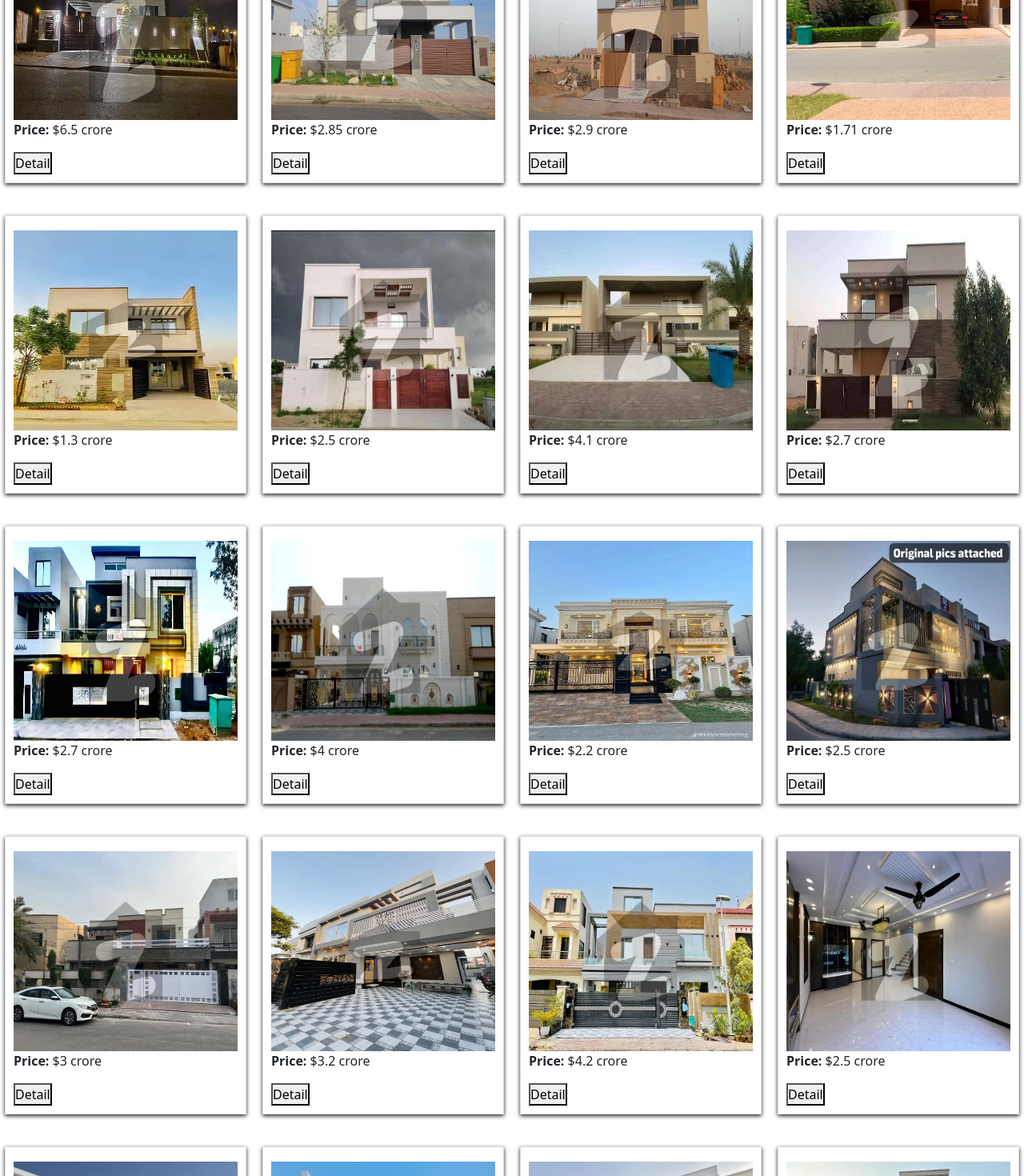
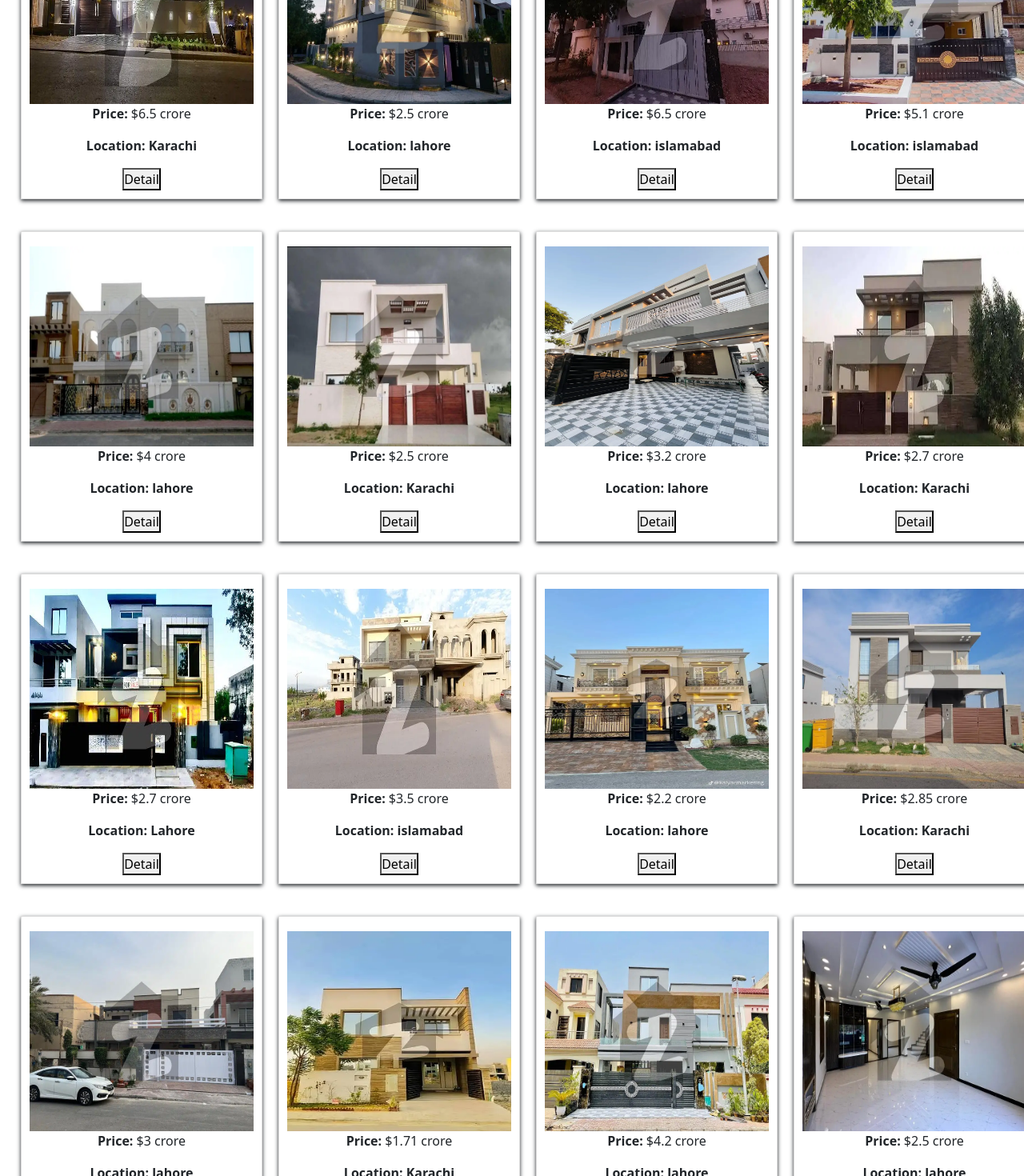
Before and after one commit to Raas-Farooq/lively-shining-homes, a React (Create React App) app: page / in a window 1280 px wide. Shown: the part 320-1790 px from the top of the page at 80% size. Built offline with nearby package versions, Linux system fonts and the light colour scheme.

Commit message:
add Search Functionality

```diff
--- a/src/App.js
+++ b/src/App.js
@@ -3,15 +3,17 @@
 import style from './app.module.css';
 import Navbar from './navbar';
 import Search from './searchHome';
-
+import ShiningHouses from './shiningHouseData';
+import { useGlobalContext } from './myContext';
 
 function App() {
-  console.log("App js Runs ")
+  const {searchInput} = useGlobalContext();
+
   return (
     <div className={style.App}>
       <Navbar />
       <Search />
-      <HousesRender />
+
 
     </div>
   );
--- a/src/HousesRender.js
+++ b/src/HousesRender.js
@@ -1,19 +1,23 @@
-import React from 'react';
+import React, { useEffect, useState } from 'react';
 import {LazyLoadImage} from 'react-lazy-load-image-component';
-import ShiningHouses from './shiningHouseData';
 import classes from './app.module.css';
 import { useGlobalContext } from './myContext';
 
 
+
 const HousesRender = (props) => {
+
+
   const {searchInput } = useGlobalContext();
-  console.log('searchInput: ', searchInput);
+  const [houses, setHouses] = useState([]);
+
+
   return (
     <div>
 
-      {ShiningHouses.length > 0 ? (
+      {props.data.length > 0 ? (
         <ul className={classes.homeCards} >
-        {ShiningHouses.map((home, index) => (
+        {props.data.map((home, index) => (
           <li key={index} className={classes.singleCard} style={{ marginBottom: '20px', border: '1px solid #ddd', padding: '10px' }}>
             <h3> </h3>
             {home.image && (
@@ -24,7 +28,9 @@
                 style={{ width: '280px', height: '250px' }}
               />
             )}
+
             <p> <span className={classes.priceSpan}> Price: </span> ${home.price}</p>
+            <p className={classes.location}>Location: {home.location}</p>
             <button className={classes.detail}> Detail </button>
           </li>
         ))}
--- a/src/myContext.js
+++ b/src/myContext.js
@@ -3,6 +3,7 @@
 const appContext = React.createContext();
 
 const ContextFun = ({children}) => {
+
     const [searchInput, setSearchInput] = useState('');
     const getSearchInput = (input) => {
         setSearchInput(input);
--- a/src/searchHome.js
+++ b/src/searchHome.js
@@ -1,15 +1,25 @@
-import React from "react";
+import React, {useState,useEffect} from "react";
 import searchStyles from './app.module.css';
 import { useGlobalContext } from "./myContext.js";
+import HousesRender from "./HousesRender.js";
+import ShiningHouses from "./shiningHouseData.js";
+
 
 const Search = () => {
 
-    const {getSearchInput} = useGlobalContext();
+    const {searchInput,getSearchInput} = useGlobalContext();
+    const [housesData, setHouseData] = useState([]);
 
+    console.log("houses Data: ", housesData)
     const handleTextInput = (e) => {
         e.preventDefault();
         getSearchInput(e.target.value)
     }
+
+    useEffect(() => {
+        const houses = ShiningHouses.filter(house => house.location.toLowerCase().toString().includes(searchInput.toLowerCase().toString()));
+        houses? setHouseData(houses) : setHouseData(ShiningHouses)
+    }, [searchInput])
     return (
         <div className={searchStyles.searchContainer}>
             <form className={searchStyles.form}>
@@ -19,6 +29,8 @@
                 placeholder="Search Your Favorite City.." />
 
             </form>
+
+            <HousesRender data={housesData} />
         </div>
 
     )
--- a/src/shiningHouseData.js
+++ b/src/shiningHouseData.js
@@ -15,41 +15,41 @@
     },
     {
         id:1,
-        name: "Luxury Villa",
-        price: '2.85 crore',
+        name: "Nice Villa",
+        price: '2.5 crore',
         status: 'for Sale',
-        area: '272 Sq.Yd.',
-        location: 'Karachi',
-        image:"/images/karachi2.webp"
+        area: '375 Sq.Yd.',
+        location: 'lahore',
+        image:"/images/lahore4.webp"
     },
     {
         id:2,
-        name: "Outside Super House",
-        price: '2.9 crore',
+        name:"Jannat House",
+        price: '6.5 crore',
         status: 'for Sale',
-        area: '272 Sq.Yd.',
-        location: 'Karachi',
-        image:"/images/karachi3.webp"
+        area: '500 Sq.Yd.',
+        location: 'islamabad',
+        image:"/images/islamabad7.webp"
     },
+
     {
         id:3,
-        name: "Smart Villa",
-        price: '1.71 crore',
+        name:"Modern Apartment",
+        price: '5.1 crore',
         status: 'for Sale',
-        area: '200 Sq.Yd.',
-        location: 'Karachi',
-        image:"/images/karachi4.webp"
+        area: '380 Sq.Yd.',
+        location: 'islamabad',
+        image:"/images/islamabad2.webp"
     },
     {
         id:4,
-        name: "Shining Apartment",
-        price: '1.3 crore',
+        name: "Designing Villa",
+        price: '4 crore',
         status: 'for Sale',
-        area: '125 Sq.Yd.',
-        location: 'Karachi',
-        image:"/images/karachi5.webp"
-    }
-    ,
+        area: '350 Sq.Yd.',
+        location: 'lahore',
+        image:"/images/lahore2.webp"
+    },
     {
         id:5,
         name: "Classic Home",
@@ -61,12 +61,12 @@
     },
     {
         id:6,
-        name: "Paradise Kothi",
-        price: '4.1 crore',
+        name: "Unique House",
+        price: '3.2 crore',
         status: 'for Sale',
-        area: '500 Sq.Yd.',
-        location: 'Karachi',
-        image:"/images/karachi7.webp"
+        area: '300 Sq.Yd.',
+        location: 'lahore',
+        image:"/images/lahore6.webp"
     },
     {
         id:7,
@@ -85,16 +85,17 @@
         area: '300 Sq.Yd.',
         location: 'Lahore',
         image:"/images/lahore1.webp"
+    }
+    ,{
+        id:9,
+        name:"Stylish Apartment",
+        price: '3.5 crore',
+        status: 'for Sale',
+        area: '270 Sq.Yd.',
+        location: 'islamabad',
+        image:"/images/islamabad5.webp"
     },
-    {
-        id:9,
-        name: "Designing Villa",
-        price: '4 crore',
-        status: 'for Sale',
-        area: '350 Sq.Yd.',
-        location: 'lahore',
-        image:"/images/lahore2.webp"
-    },
+
     {
         id:10,
         name: "Super Luxury",
@@ -106,13 +107,14 @@
     },
     {
         id:11,
-        name: "Nice Villa",
-        price: '2.5 crore',
+        name: "Luxury Villa",
+        price: '2.85 crore',
         status: 'for Sale',
-        area: '375 Sq.Yd.',
-        location: 'lahore',
-        image:"/images/lahore4.webp"
+        area: '272 Sq.Yd.',
+        location: 'Karachi',
+        image:"/images/karachi2.webp"
     },
+
     {
         id:13,
         name: "Vadera Bangla",
@@ -124,12 +126,12 @@
     },
     {
         id:14,
-        name: "Unique House",
-        price: '3.2 crore',
+        name: "Heaven Home",
+        price: '1.71 crore',
         status: 'for Sale',
-        area: '300 Sq.Yd.',
-        location: 'lahore',
-        image:"/images/lahore6.webp"
+        area: '200 Sq.Yd.',
+        location: 'Karachi',
+        image:"/images/karachi5.webp"
     },
     {
         id:15,
@@ -160,13 +162,14 @@
     },
     {
         id:18,
-        name:"Modern Apartment",
-        price: '5.1 crore',
+        name: "Smart Villa",
+        price: '1.71 crore',
         status: 'for Sale',
-        area: '380 Sq.Yd.',
-        location: 'islamabad',
-        image:"/images/islamabad2.webp"
+        area: '200 Sq.Yd.',
+        location: 'Karachi',
+        image:"/images/karachi4.webp"
     },
+
     {
         id:19,
         name:"Luxury Super",
@@ -187,13 +190,14 @@
     },
     {
         id:21,
-        name:"Stylish Apartment",
-        price: '3.5 crore',
+        name: "Paradise Kothi",
+        price: '4.1 crore',
         status: 'for Sale',
-        area: '270 Sq.Yd.',
-        location: 'islamabad',
-        image:"/images/islamabad5.webp"
+        area: '500 Sq.Yd.',
+        location: 'Karachi',
+        image:"/images/karachi7.webp"
     },
+
     {
         id:22,
         name:"Mega Villa",
@@ -205,12 +209,12 @@
     },
     {
         id:23,
-        name:"Jannat House",
-        price: '6.5 crore',
+        name: "Outside Super House",
+        price: '2.9 crore',
         status: 'for Sale',
-        area: '500 Sq.Yd.',
-        location: 'islamabad',
-        image:"/images/islamabad7.webp"
+        area: '272 Sq.Yd.',
+        location: 'Karachi',
+        image:"/images/karachi3.webp"
     },
     {
         id:24,
```
